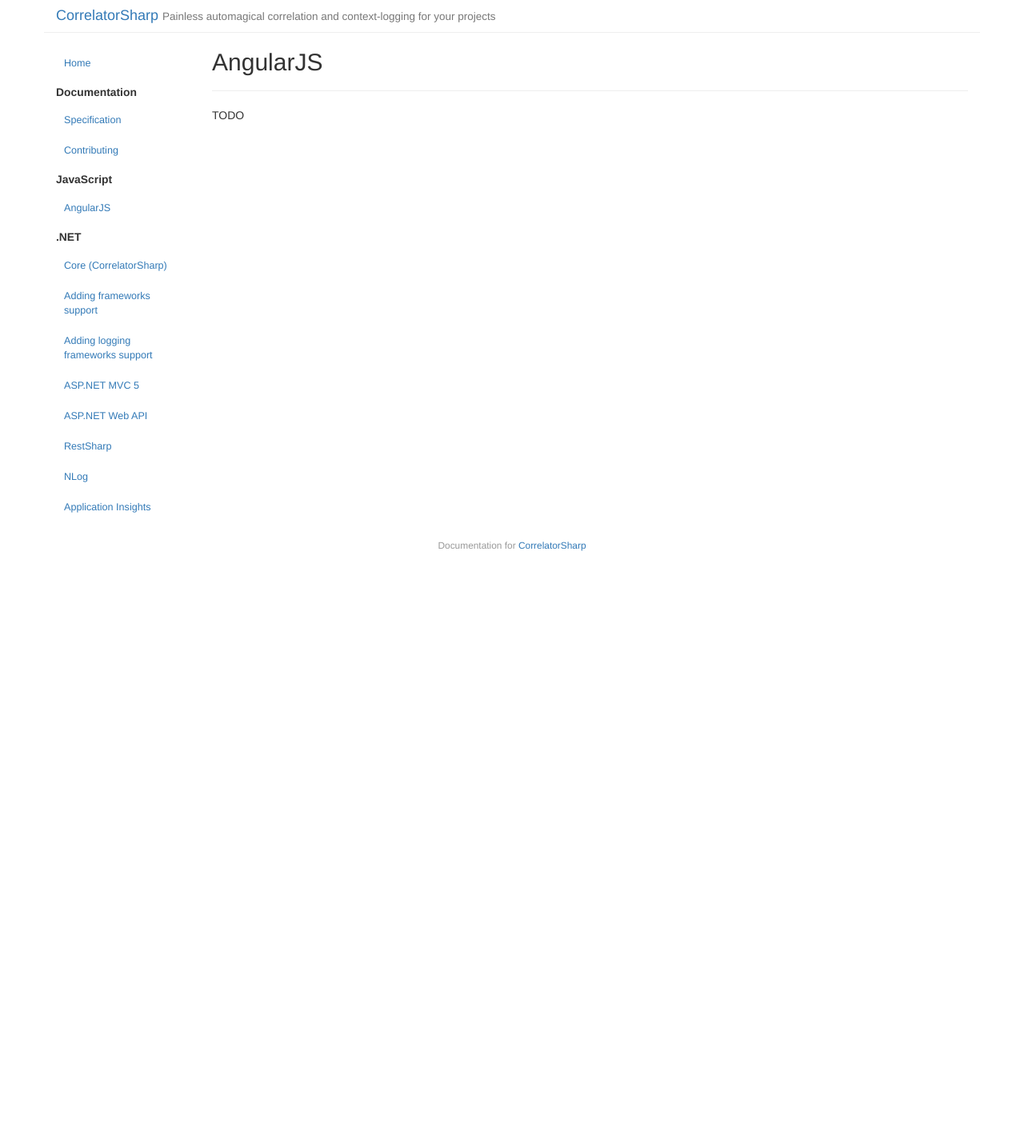
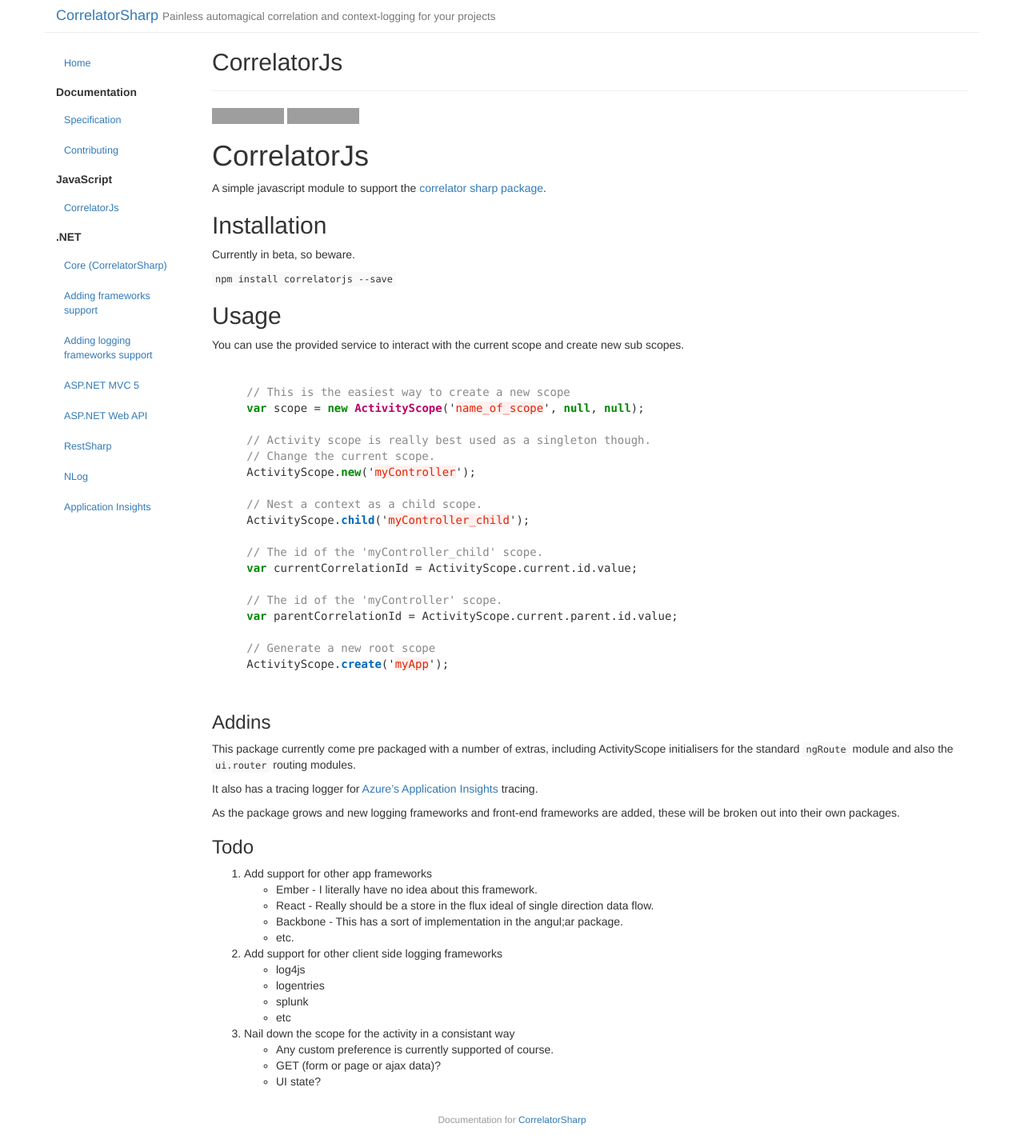
Before and after one commit to CorrelatorSharp/Specification, a Jekyll site: the page built from _posts/javascript/2016-02-25-Specification.md, in a window 1280 px wide. Shown: the whole page at 80% size. Built offline with Jekyll 4.4.1, drawn with Linux system fonts in a browser that asks for light colours; before the commit the page ends 900 px from its top, so only the background shows below that; grey boxes are pictures that could not be loaded.

Commit message:
Add javascript documentation to main docs site.

````diff
--- a/_posts/javascript/2016-02-25-Specification.md
+++ b/_posts/javascript/2016-02-25-Specification.md
@@ -1,8 +1,74 @@
 ---
 layout: page
-title: "AngularJS"
+title: "CorrelatorJs"
 category: javascript
 order: 1
 ---
 
-TODO
+[![Build Status](https://travis-ci.org/CorrelatorSharp/CorrelatorJs.svg?branch=master)](https://travis-ci.org/CorrelatorSharp/CorrelatorJs) [![npm version](https://badge.fury.io/js/correlatorjs.svg)](https://badge.fury.io/js/correlatorjs)
+
+# CorrelatorJs
+
+A simple javascript module to support the [correlator sharp package](https://github.com/CorrelatorSharp/CorrelatorSharp).
+
+
+## Installation
+
+Currently in beta, so beware.
+
+`npm install correlatorjs --save`
+
+
+## Usage
+
+You can use the provided service to interact with the current scope and create new sub scopes.
+
+```javascript
+
+    // This is the easiest way to create a new scope
+    var scope = new ActivityScope('name_of_scope', null, null);
+
+    // Activity scope is really best used as a singleton though.
+    // Change the current scope.
+    ActivityScope.new('myController');
+
+    // Nest a context as a child scope.
+    ActivityScope.child('myController_child');
+
+    // The id of the 'myController_child' scope.
+    var currentCorrelationId = ActivityScope.current.id.value;
+
+    // The id of the 'myController' scope.
+    var parentCorrelationId = ActivityScope.current.parent.id.value;
+
+    // Generate a new root scope
+    ActivityScope.create('myApp');
+
+```
+
+
+### Addins
+
+This package currently come pre packaged with a number of extras, including ActivityScope initialisers for the standard `ngRoute` module and also the `ui.router` routing modules.
+
+It also has a tracing logger for [Azure's Application Insights](https://azure.microsoft.com/en-gb/documentation/articles/app-insights-get-started/) tracing.
+
+As the package grows and new logging frameworks and front-end frameworks are added, these will be broken out into their own packages.
+
+
+### Todo
+
+1. Add support for other app frameworks
+    - Ember - I literally have no idea about this framework.
+    - React - Really should be a store in the flux ideal of single direction data flow.
+    - Backbone - This has a sort of implementation in the angul;ar package.
+    - etc.
+2. Add support for other client side logging frameworks
+    - log4js
+    - logentries
+    - splunk
+    - etc
+3. Nail down the scope for the activity in a consistant way
+    - Any custom preference is currently supported of course.
+    - GET (form or page or ajax data)?
+    - UI state?
````
